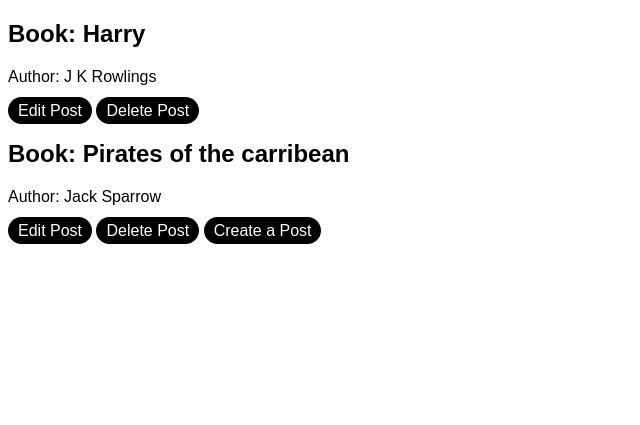
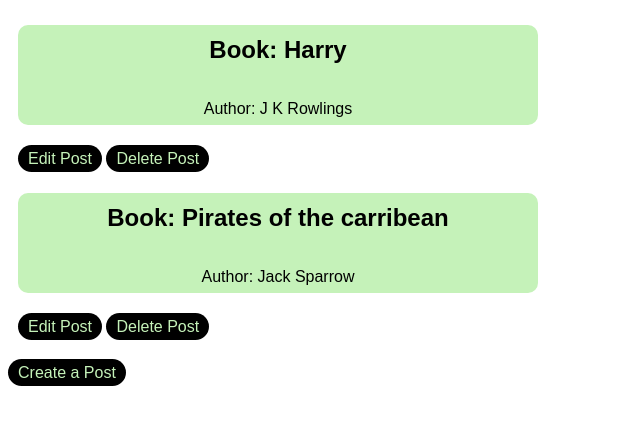
Before and after one commit to EnochJasonJ/Books_App, a Django app: page /blog/ in a window 1280 px wide. Shown: the top 425 px of the page, without its empty margins (0-640 px from the left). Run offline with Django 5.2, Linux system fonts and the light colour scheme; data comes from the database, SQL or seed files in the repository; both versions use the stored data as it was after the commit.

Commit message:
Created the app.

```diff
--- a/app/templates/app/hello.html
+++ b/app/templates/app/hello.html
@@ -10,7 +10,7 @@
         }
         a{
             text-decoration: none;
-            color: white;
+            color: rgb(197, 242, 185);
             background-color: black;
             padding-right: 10px;
             padding-left: 10px;
@@ -20,15 +20,38 @@
             border-radius: 14px;
 
         }
+
+        .post {
+            background-color: rgb(197, 242, 185);
+            width: 500px;
+            display: flex;
+            flex-direction: column;
+            align-items: center;
+            justify-content: center;
+            padding: 10px;
+            text-align: center;
+            margin-top: 25px;
+            margin-bottom: 25px;
+            border-radius: 10px;
+            height: 80px;
+        }
+        .posts {
+            margin: 10px;
+        }
     </style>
 </head>
 <body>
+    <div class="posts">
         {% for post in posts %}
+            <div class="post">
                 <h2>Book: {{post.title}} </h2>
                 <p>Author: {{post.author}} </p>
+            </div>
             <a href="{% url 'update_post' post.pk %}">Edit Post</a>
             <a href="{% url 'delete_post' post.pk %}">Delete Post</a>
         {% endfor %}
+    </div>
+    <br>
     <a href="{% url 'create_post' %}"> Create a Post </a>
 
 </body>
```
Also changed, not shown: db.sqlite3. Lines whose indentation alone changed are shown as unchanged.
